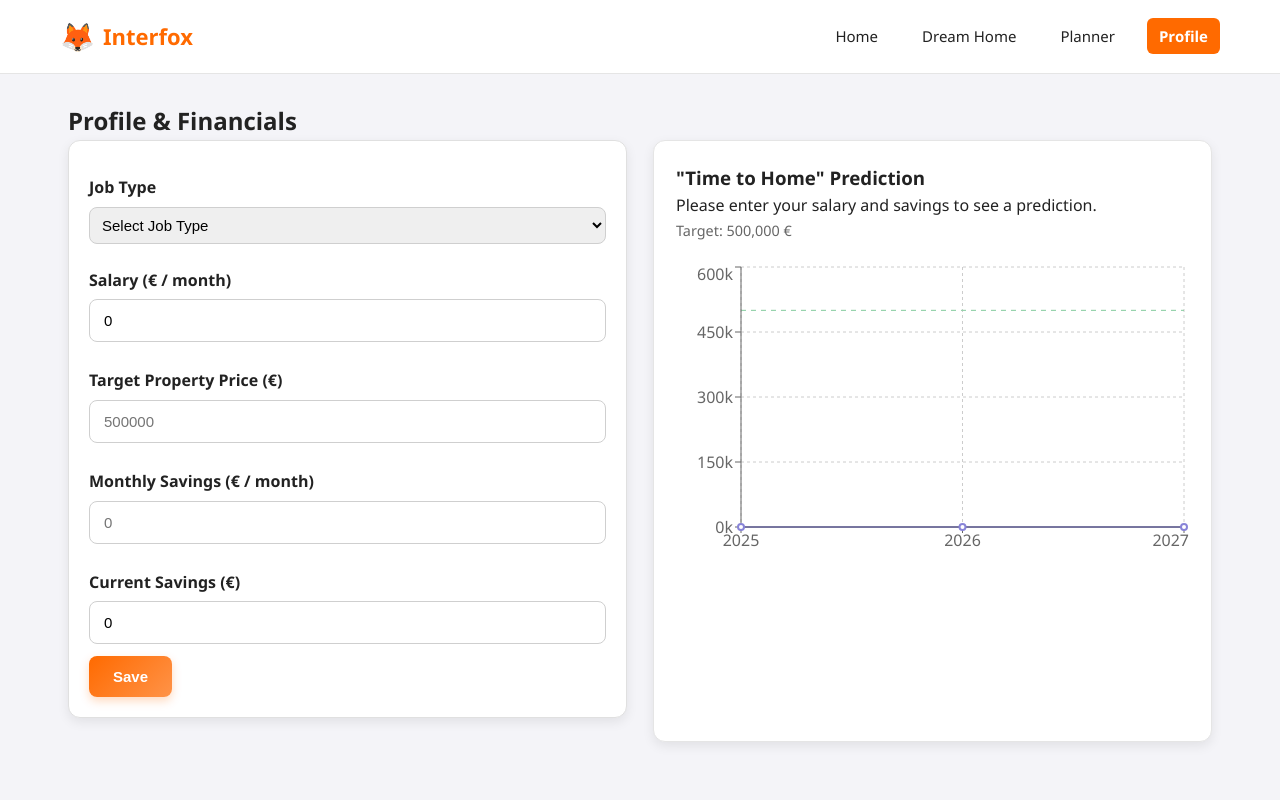
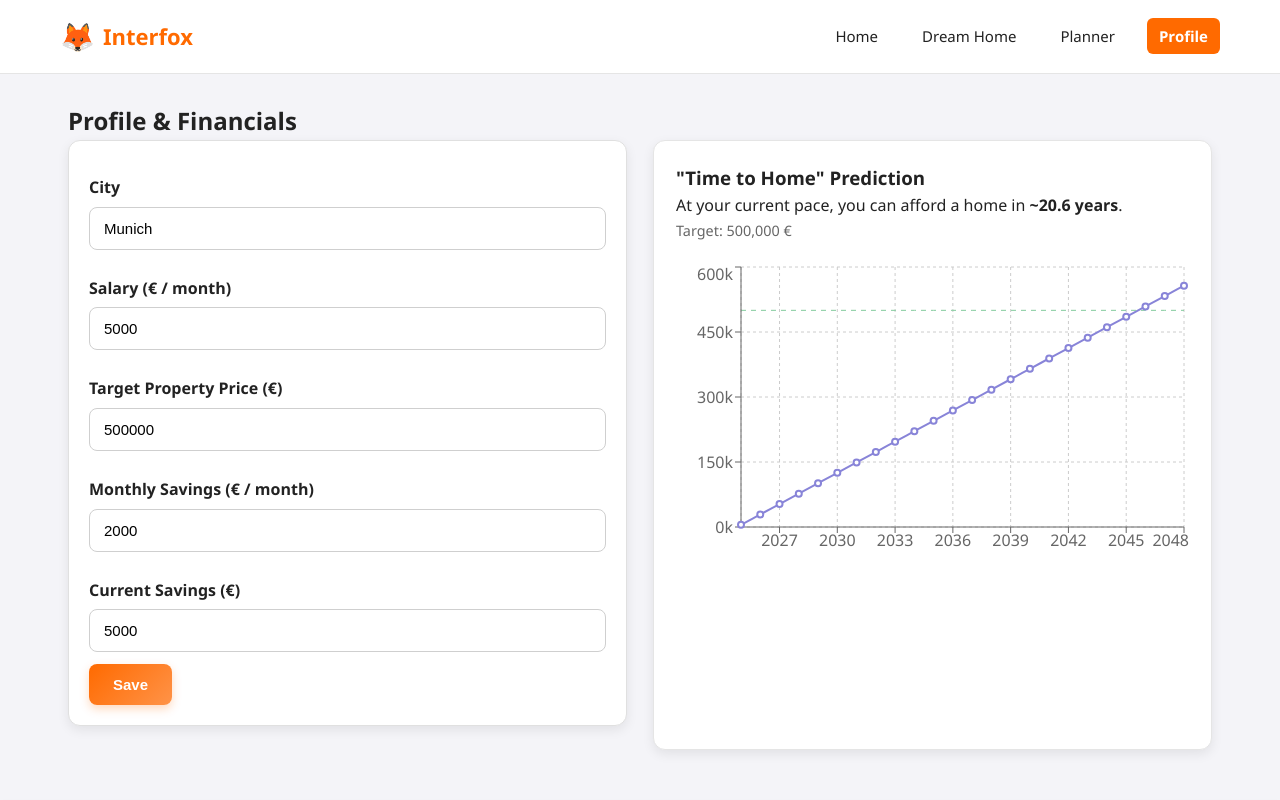
Before and after one commit to rozhinaahmadii/hackaTUM2025, a React (Vite) app: page /profile in a window 1280 px wide. Shown: the top 800 px of the page. Built offline with nearby package versions, Linux system fonts and the light colour scheme.

Commit message:
fixed planner slider bug

```diff
--- a/src/context/PlannerContext.jsx
+++ b/src/context/PlannerContext.jsx
@@ -14,16 +14,16 @@ export function PlannerProvider({ children }) {
   // Dream home data
   const [dreamHome, setDreamHome] = useState({
     propertyType: "APARTMENTBUY",
-    city: "",
+    city: "Munich",
   });
 
   // Financial data
   const [finances, setFinances] = useState({
     jobType: "",
-    salary: 0,
-    savings: 0,
-    monthlySavings: 0, // Added for Time to Home prediction
-    target: 0, // User defined target
+    salary: 5000,
+    savings: 5000,
+    monthlySavings: 2000, // Added for Time to Home prediction
+    target: 500000, // User defined target
   });
 
   // FETCH PROPERTIES + CALCULATE AVERAGE
--- a/src/pages/Home.jsx
+++ b/src/pages/Home.jsx
@@ -7,7 +7,7 @@ export default function Home() {
   console.log("Home component is rendering");
 
   return (
-    <div style={{ padding: "20px", minHeight: "400px" }}>
+    <div style={{ padding: "20px", marginBottom: "-20px" }}>
       <h1 style={{
         fontSize: "30px",
         marginBottom: "10px",
--- a/src/pages/Planner.jsx
+++ b/src/pages/Planner.jsx
@@ -9,16 +9,16 @@ export default function Planner() {
   const salary = finances?.salary || 0;
   const expenses = finances?.expenses || 0;
   const debt = finances?.debt || 0;
-  const goalAmount = dreamHome?.goalPrice || 20000;
+  const goalAmount = finances?.target || 400000;
 
   // Derived percentage
   const savingsPercent = (savings / goalAmount) * 100;
 
   // Milestones
   const savingsMilestones = [
-    { id: 1, title: "€1,000", point: 1000 },
-    { id: 2, title: "€5,000", point: 5000 },
-    { id: 3, title: "Halfway", point: goalAmount / 2 },
+    { id: 1, title: "25%", point: goalAmount * 0.25 },
+    { id: 2, title: "Halfway", point: goalAmount * 0.5 },
+    { id: 3, title: "75%", point: goalAmount * 0.75 },
     { id: 4, title: "Goal!", point: goalAmount, goal: true }
   ];
 
@@ -185,7 +185,7 @@ export default function Planner() {
               type="number"
               value={goalAmount}
               onChange={(e) =>
-                setDreamHome({ ...dreamHome, goalPrice: Number(e.target.value) })
+                setFinances({ ...finances, target: Number(e.target.value) })
               }
               style={inputStyle}
             />
--- a/src/pages/Profile.jsx
+++ b/src/pages/Profile.jsx
@@ -10,18 +10,8 @@ import {
   ResponsiveContainer,
 } from "recharts";
 
-const JOB_TYPES = [
-  { label: "Select Job Type", value: "", salary: 0 },
-  { label: "Student", value: "Student", salary: 1200 },
-  { label: "Junior Developer", value: "Junior Developer", salary: 2500 },
-  { label: "Senior Developer", value: "Senior Developer", salary: 4500 },
-  { label: "Manager", value: "Manager", salary: 5500 },
-  { label: "Executive", value: "Executive", salary: 8000 },
-  { label: "Other", value: "Other", salary: 0 },
-];
-
 export default function Profile() {
-  const { finances, setFinances, propertyCostEstimate } = usePlanner();
+  const { finances, setFinances, propertyCostEstimate, dreamHome, setDreamHome } = usePlanner();
   const navigate = useNavigate();
 
   // Default values for calculation
@@ -55,25 +45,14 @@ export default function Profile() {
 
       <div className="grid-2">
         <div className="card">
-          <label>Job Type</label>
-          <select
-            value={finances.jobType}
-            onChange={(e) => {
-              const selectedJob = JOB_TYPES.find(j => j.value === e.target.value);
-              setFinances({
-                ...finances,
-                jobType: e.target.value,
-                salary: selectedJob && selectedJob.salary > 0 ? selectedJob.salary : finances.salary
-              });
-            }}
-            style={{ width: "100%", padding: "8px", marginBottom: "10px" }}
-          >
-            {JOB_TYPES.map((job) => (
-              <option key={job.label} value={job.value}>
-                {job.label}
-              </option>
-            ))}
-          </select>
+          <label>City</label>
+          <input
+            type="text"
+            value={dreamHome.city}
+            onChange={(e) =>
+              setDreamHome({ ...dreamHome, city: e.target.value })
+            }
+          />
 
           <label>Salary (€ / month)</label>
           <input
--- a/src/styles.css
+++ b/src/styles.css
@@ -273,7 +273,7 @@ input:focus, select:focus, textarea:focus {
   background: rgba(255,255,255,0.8);
   backdrop-filter: blur(14px);
   border-top: 1px solid #e0e0e0;
-  margin-top: 60px;
+  margin-top: 30px;
   padding-top: 40px;
   box-shadow: 0 -2px 10px rgba(0,0,0,0.05);
 }
```
Also changed, not shown: 1 other file (tests, documents, lock files or other folders).
